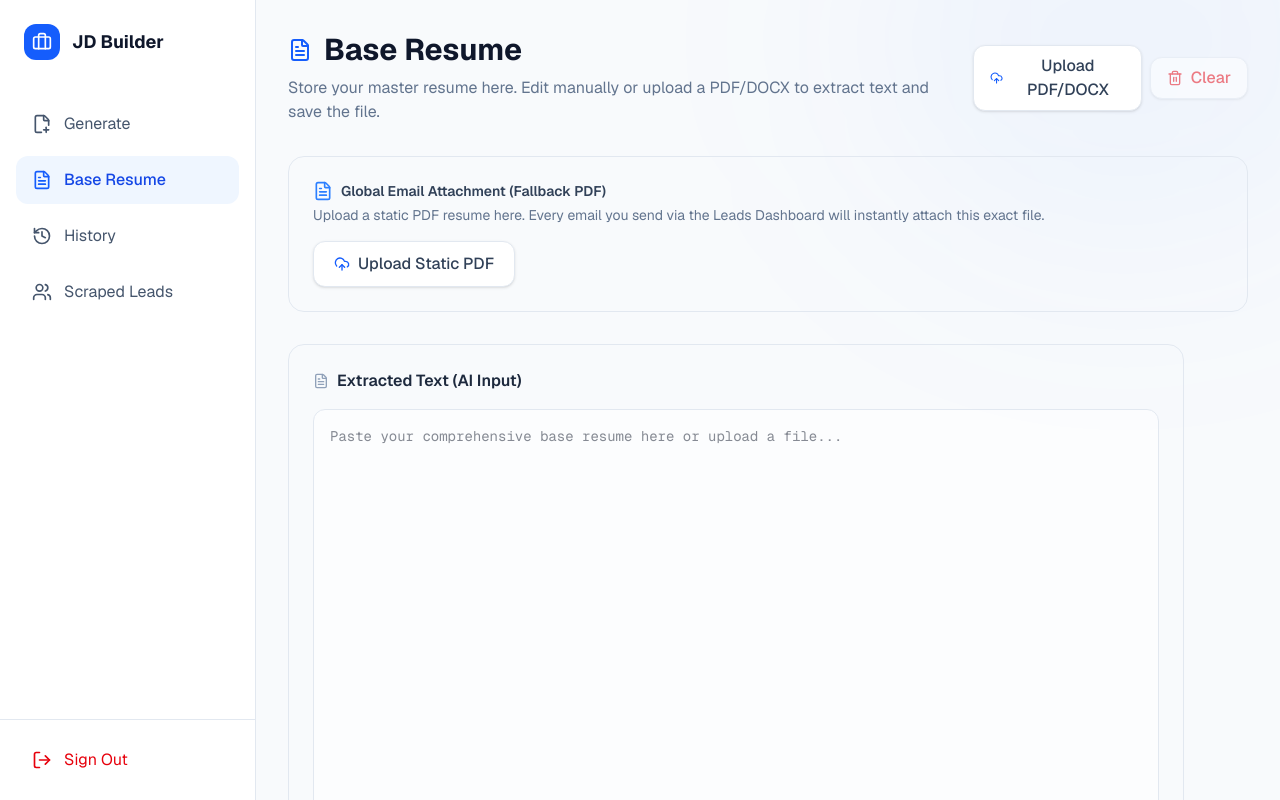
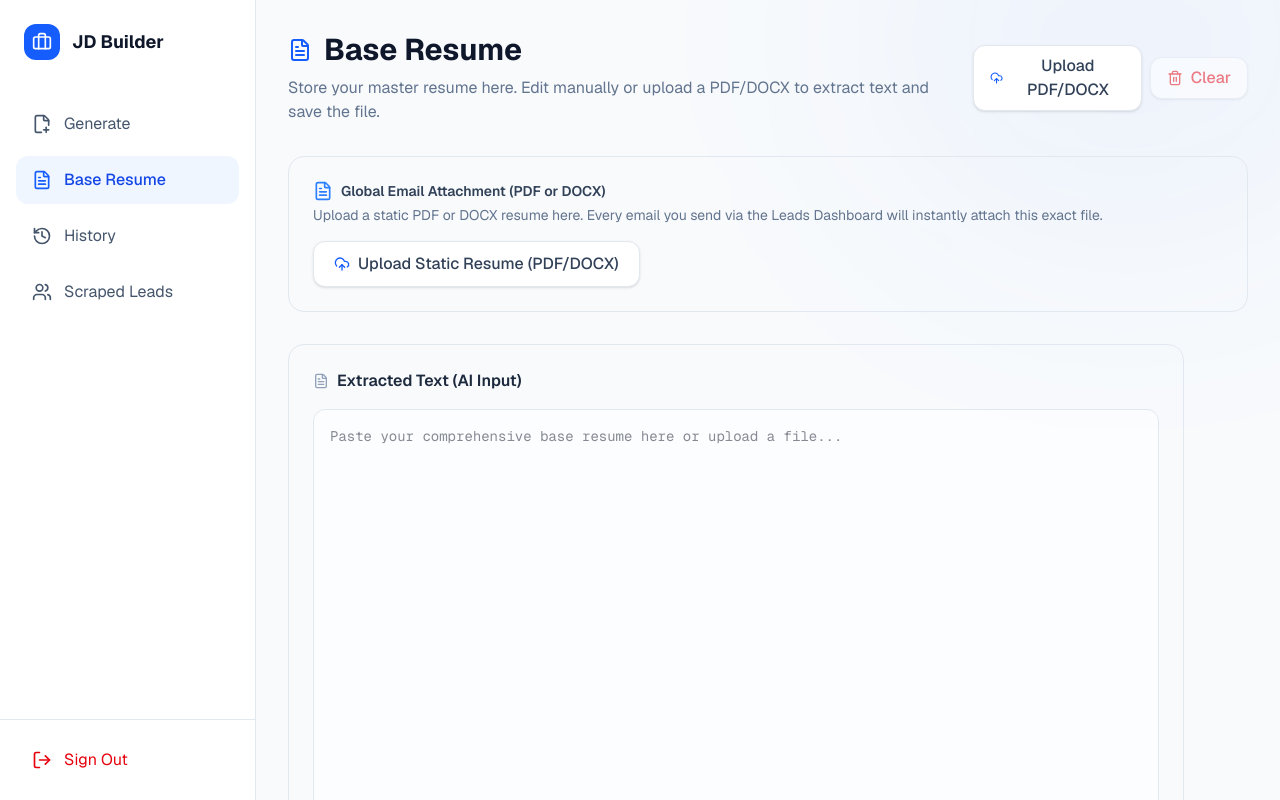
Before and after one commit to Sanjay-Varma-Hi/JD_to_Resume, a Next.js app: page /dashboard/base-resume in a window 1280 px wide. Built offline with nearby package versions, Linux system fonts and the light colour scheme; no server answers; the database is empty.

Commit message:
Allow DOCX resume uploads for global email attachment

```diff
--- a/src/app/dashboard/base-resume/page.tsx
+++ b/src/app/dashboard/base-resume/page.tsx
@@ -171,15 +171,15 @@ export default function BaseResumePage() {
       <div className="mb-8 glass-card rounded-2xl p-6 border border-slate-200 dark:border-zinc-800">
         <label className="block text-sm font-semibold text-slate-700 dark:text-zinc-300 mb-1 flex items-center gap-2">
           <FileText className="w-5 h-5 text-blue-500" />
-          Global Email Attachment (Fallback PDF)
+          Global Email Attachment (PDF or DOCX)
         </label>
         <p className="text-sm text-slate-500 mb-4">
-          Upload a static PDF resume here. Every email you send via the Leads Dashboard will instantly attach this exact file.
+          Upload a static PDF or DOCX resume here. Every email you send via the Leads Dashboard will instantly attach this exact file.
         </p>
         <div className="flex items-center gap-3">
           <input
             type="file"
-            accept=".pdf"
+            accept=".pdf,.docx"
             id="global-resume-upload"
             className="hidden"
             onChange={async (e) => {
@@ -207,7 +207,7 @@ export default function BaseResumePage() {
             className="px-5 py-2.5 bg-white hover:bg-slate-50 dark:bg-zinc-800 dark:hover:bg-zinc-700 text-slate-700 dark:text-zinc-200 font-medium rounded-xl cursor-pointer transition-colors border border-slate-200 dark:border-zinc-700 shadow-sm flex items-center gap-2 w-fit"
           >
             <UploadCloud className="w-4 h-4 text-blue-600 dark:text-blue-400" />
-            Upload Static PDF
+            Upload Static Resume (PDF/DOCX)
           </label>
         </div>
       </div>
```
